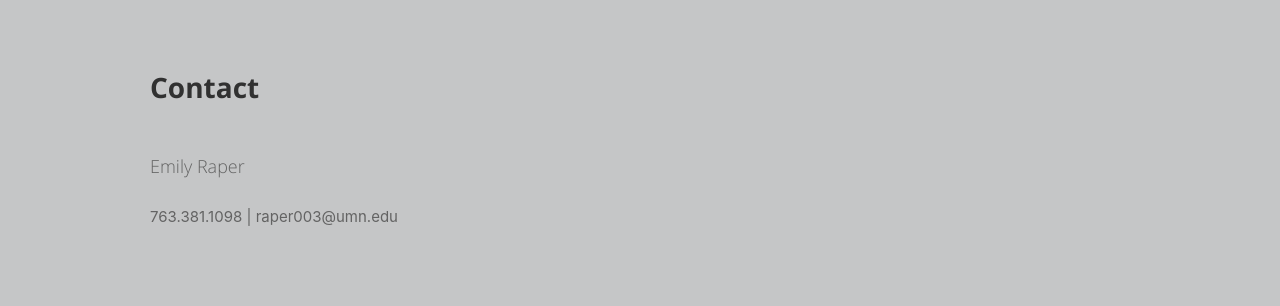
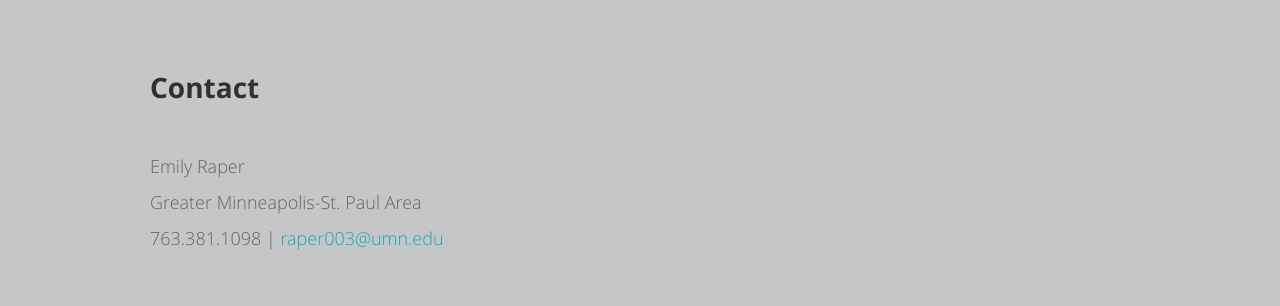
Before and after one commit to emilyr47/Portfolio, a React (Create React App) app: page / in a window 1280 px wide. Shown: the part 6114-6420 px from the top of the page. Built offline with nearby package versions, Linux system fonts and the light colour scheme.

Commit message:
update contact section

```diff
--- a/public/css/default.css
+++ b/public/css/default.css
@@ -139,6 +139,7 @@ table {
 html {
    font-size: 62.5%;
    -webkit-font-smoothing: antialiased;
+   background-color: #1F2833;
 }
 
 body {
--- a/src/components/ContactUs.js
+++ b/src/components/ContactUs.js
@@ -8,8 +8,9 @@ export default class ContactUs extends Component {
               <p className="lead">
               <h2>Contact</h2><br></br>
 
-              Emily Raper </p>
-           <p>   763.381.1098 | raper003@umn.edu            </p>
+              Emily Raper<br></br>Greater Minneapolis-St. Paul Area<br></br> 763.381.1098 | <a href="mailto: raper003@umn.edu" target="_blank" rel="noopener noreferrer">raper003@umn.edu</a>
+
+              </p>
             </div>
           </div>
           <div className="row">
```
